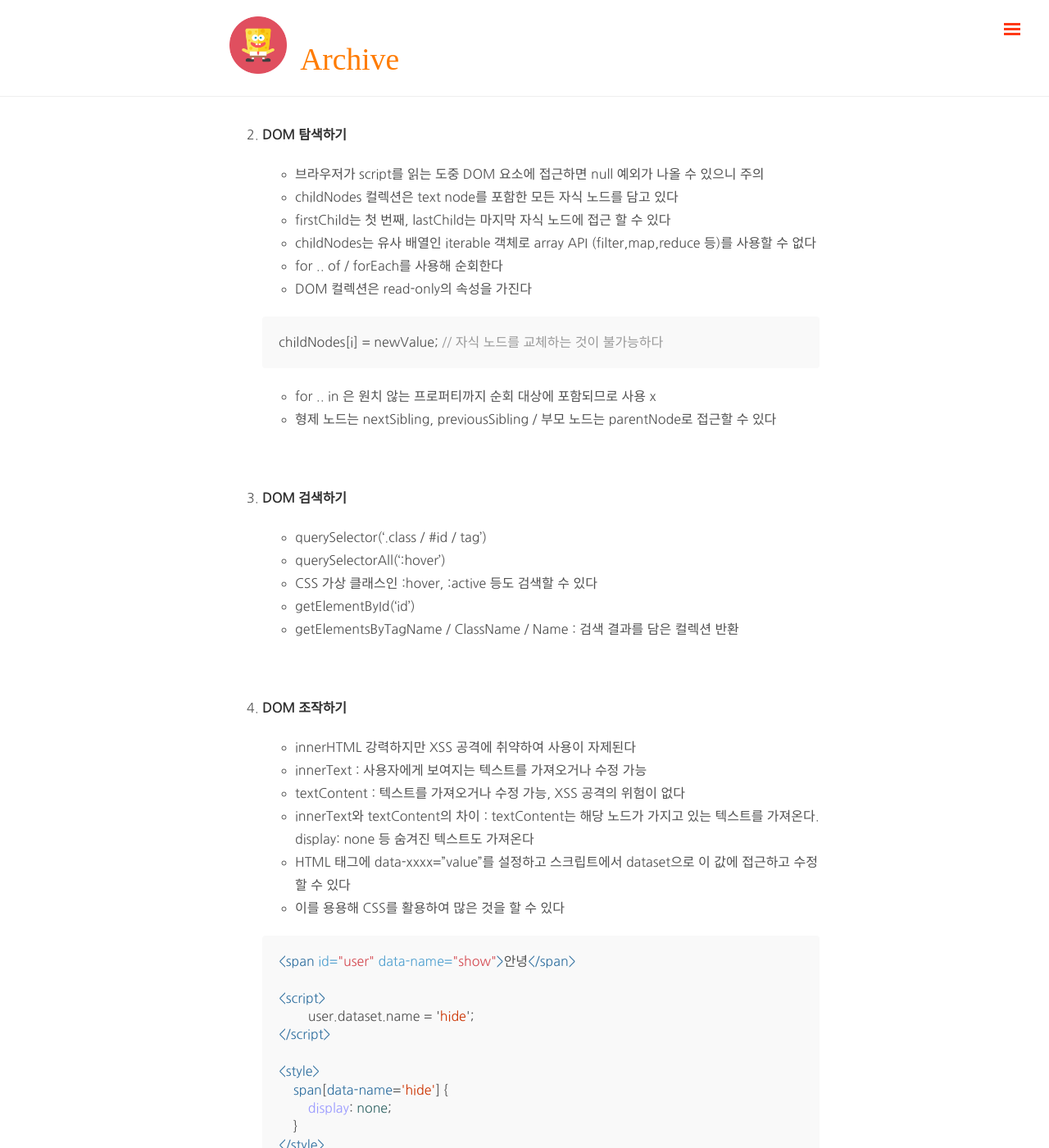
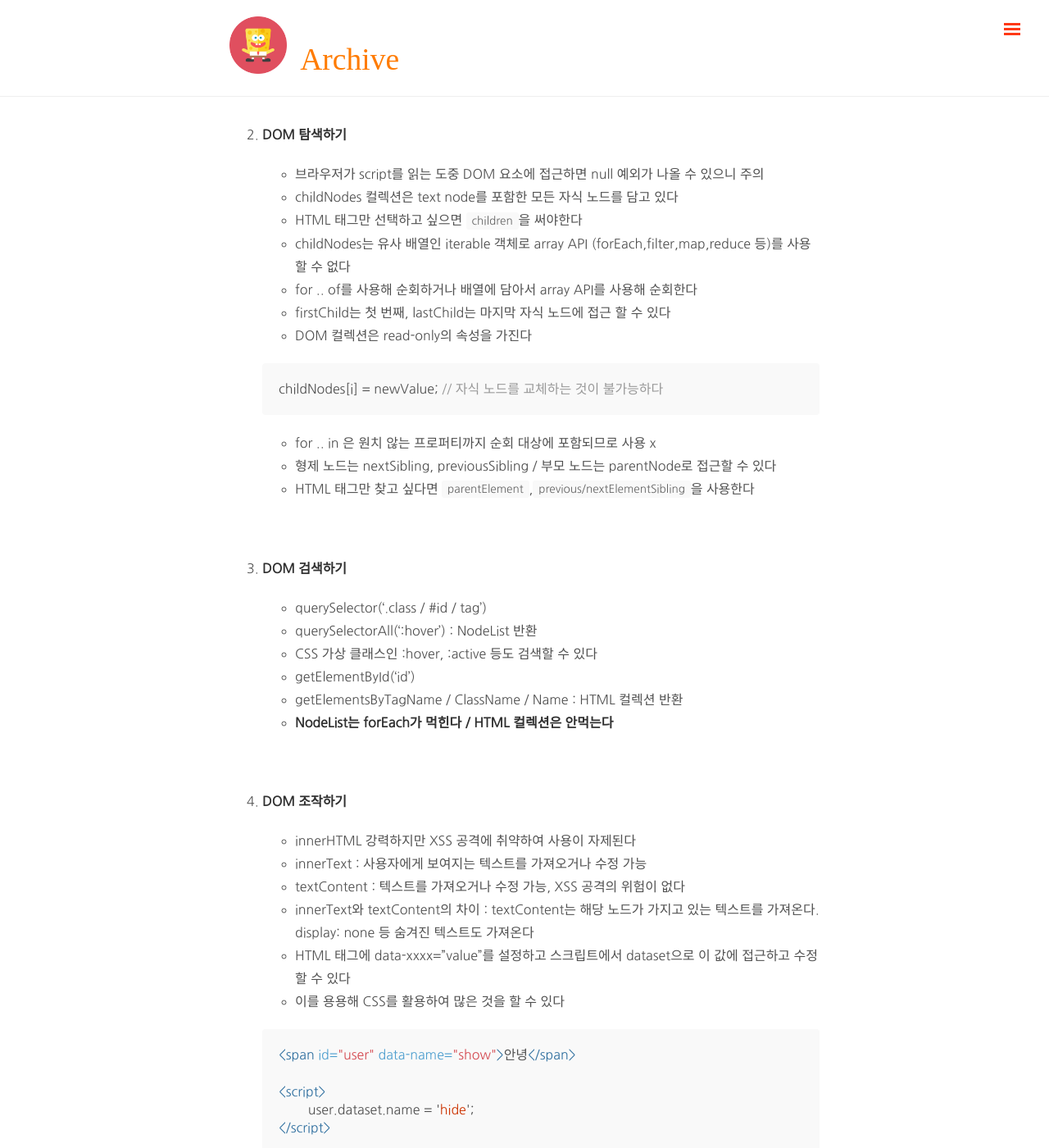
Before and after one commit to limunosekai/limunosekai.github.io, a Jekyll site: the page built from _posts/javascript/2021-03-10-js-day-15.md, in a window 1280 px wide and 1400 px high, scrolled down 935 px. Shown: the whole window at 82% size. Built offline with Jekyll 4.4.1, drawn with Linux system fonts in a browser that asks for light colours; nearby versions of some CDN libraries; some web fonts are replaced; comment, search, counter and statistics services are not loaded; some of the changed text lies outside the part shown.

````diff
--- a/_config.yml
+++ b/_config.yml
@@ -48,11 +48,9 @@ nav:
     - { Node.js: "/blog/categories/#nodejs" }
     - { JSP: "/blog/categories/#jsp" }
     - { JQuery: "/blog/categories/#jquery" }
-    - { Spring: "/blog/categories/#spring" }
     - { Database: "/blog/categories/#database" }
     - { Network: "/blog/categories/#network" }
     - { Linux/CentOS: "/blog/categories/#linux" }
-    - { 정보처리기사: "/blog/categories/#정처기" }
     - { 알고리즘: "/blog/categories/#알고리즘" }
     - { 자료구조: "/blog/categories/#자료구조" }
     - { 로그포스: "/blog/categories/#로그포스" }
--- a/_posts/javascript/2021-03-10-js-day-15.md
+++ b/_posts/javascript/2021-03-10-js-day-15.md
@@ -45,9 +45,10 @@ comments: true
 
    * 브라우저가 script를 읽는 도중 DOM 요소에 접근하면 null 예외가 나올 수 있으니 주의
    * childNodes 컬렉션은 text node를 포함한 모든 자식 노드를 담고 있다
+   * HTML 태그만 선택하고 싶으면 `children`을 써야한다
+   * childNodes는 유사 배열인 iterable 객체로 array API (forEach,filter,map,reduce 등)를 사용할 수 없다
+   * for .. of를 사용해 순회하거나 배열에 담아서 array API를 사용해 순회한다
    * firstChild는 첫 번째, lastChild는 마지막 자식 노드에 접근 할 수 있다
-   * childNodes는 유사 배열인 iterable 객체로 array API (filter,map,reduce 등)를 사용할 수 없다
-   * for .. of / forEach를 사용해 순회한다
    * DOM 컬렉션은 read-only의 속성을 가진다
 
    ```javascript
@@ -56,16 +57,18 @@ comments: true
 
    * for .. in 은 원치 않는 프로퍼티까지 순회 대상에 포함되므로 사용 x
    * 형제 노드는 nextSibling, previousSibling / 부모 노드는 parentNode로 접근할 수 있다
+   * HTML 태그만 찾고 싶다면 `parentElement`,`previous/nextElementSibling`을 사용한다
 
    <br>
 
 3. **DOM 검색하기**
 
    * querySelector('.class / #id / tag')
-   * querySelectorAll(':hover')
+   * querySelectorAll(':hover') : NodeList 반환
    * CSS 가상 클래스인 :hover, :active 등도 검색할 수 있다
    * getElementById('id')
-   * getElementsByTagName / ClassName / Name : 검색 결과를 담은 컬렉션 반환
+   * getElementsByTagName / ClassName / Name : HTML 컬렉션 반환
+   * **NodeList는 forEach가 먹힌다 / HTML 컬렉션은 안먹는다**
 
    <br>
 
@@ -123,6 +126,7 @@ comments: true
    * `elem.classList.toggle("class")` – `class`가 존재할 경우 `class`를 제거하고, 그렇지 않은 경우엔 추가
    * `elem.classList.contains("class")` – `class` 존재 여부에 따라 `true/false`를 반환
    * classList는 iterable 객체이므로 for...of로 순회가 가능하다
+   * className으로 class를 바꾸면 덮어써버리는 반면 classList.add는 추가하는 개념이다
 
 <br>
 
````
